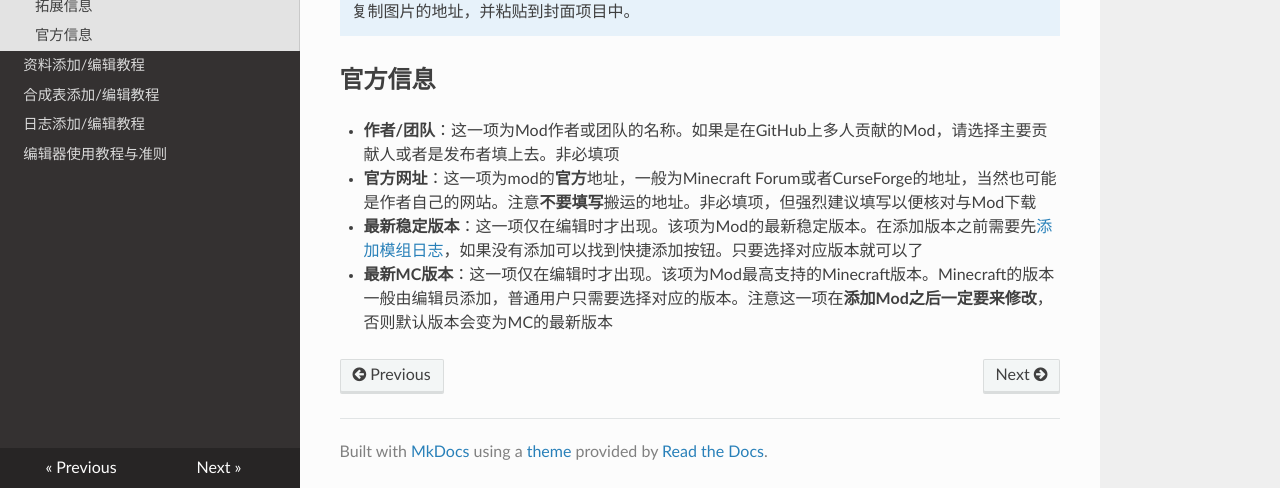
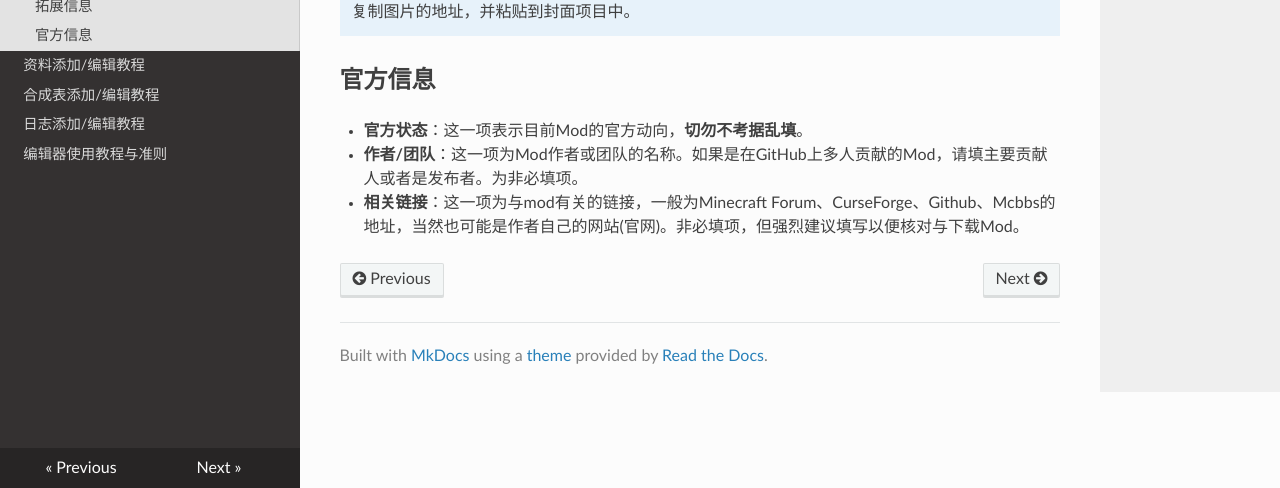
Before and after one commit to Ahrwing/mcmod, an MkDocs documentation site: the page built from docs/mod.md, in a window 1280 px wide and 900 px high, scrolled down 2470 px, cut to the strip 412-900 px from the top of the window. Built offline with MkDocs 1.6.1, drawn with Linux system fonts in a browser that asks for light colours; nearby versions of some CDN libraries; old or Windows-style settings are respelled for this version of MkDocs.

Commit message:
Update mod.md

```diff
--- a/docs/mod.md
+++ b/docs/mod.md
@@ -48,7 +48,6 @@
 
 ## 官方信息
 
-- **作者/团队**：这一项为Mod作者或团队的名称。如果是在GitHub上多人贡献的Mod，请选择主要贡献人或者是发布者填上去。非必填项
-- **官方网址**：这一项为mod的**官方**地址，一般为Minecraft Forum或者CurseForge的地址，当然也可能是作者自己的网站。注意**不要填写**搬运的地址。非必填项，但强烈建议填写以便核对与Mod下载
-- **最新稳定版本**：这一项仅在编辑时才出现。该项为Mod的最新稳定版本。在添加版本之前需要先[添加模组日志](http://mcmod.readthedocs.org/zh/latest/log/)，如果没有添加可以找到快捷添加按钮。只要选择对应版本就可以了
-- **最新MC版本**：这一项仅在编辑时才出现。该项为Mod最高支持的Minecraft版本。Minecraft的版本一般由编辑员添加，普通用户只需要选择对应的版本。注意这一项在**添加Mod之后一定要来修改**，否则默认版本会变为MC的最新版本
+- **官方状态**：这一项表示目前Mod的官方动向，**切勿不考据乱填**。
+- **作者/团队**：这一项为Mod作者或团队的名称。如果是在GitHub上多人贡献的Mod，请填主要贡献人或者是发布者。为非必填项。
+- **相关链接**：这一项为与mod有关的链接，一般为Minecraft Forum、CurseForge、Github、Mcbbs的地址，当然也可能是作者自己的网站(官网)。非必填项，但强烈建议填写以便核对与下载Mod。
```
